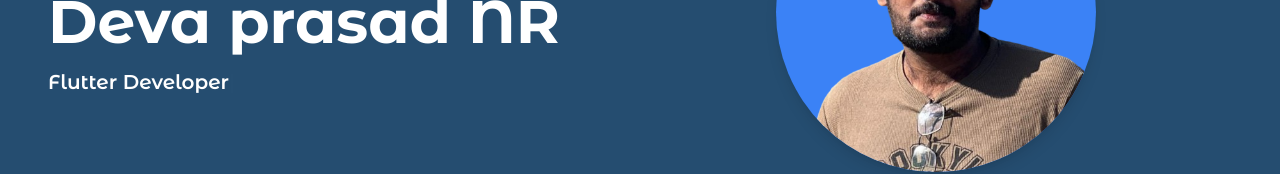
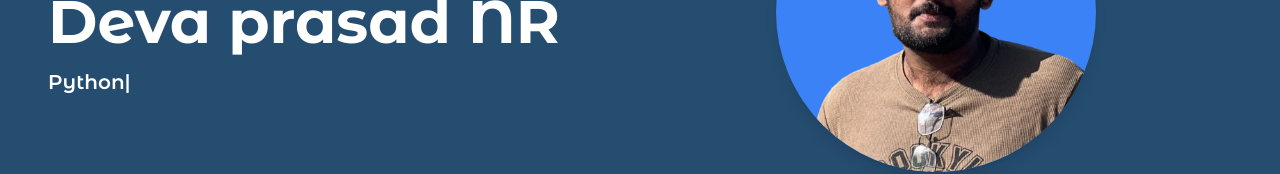
Before and after one commit to Devakrishna07/portfolio_wesite1, a React (Vite) app in the folder Frontend/: page / in a window 1280 px wide. Shown: the part 420-594 px from the top of the page. Built offline with nearby package versions, Linux system fonts and the light colour scheme; a web font is replaced by a local one.

Commit message:
Update Homepage.jsx

```diff
--- a/Frontend/src/pages/Homepage.jsx
+++ b/Frontend/src/pages/Homepage.jsx
@@ -25,7 +25,7 @@ function Homepage() {
                 typeSpeed={100}
                 backSpeed={50}
                 loop
-                backDelay={5000}
+                backDelay={2000}
                 className="text-xl font-semibold text-white dark:text-[#948979] "
             />
         </div>
```
